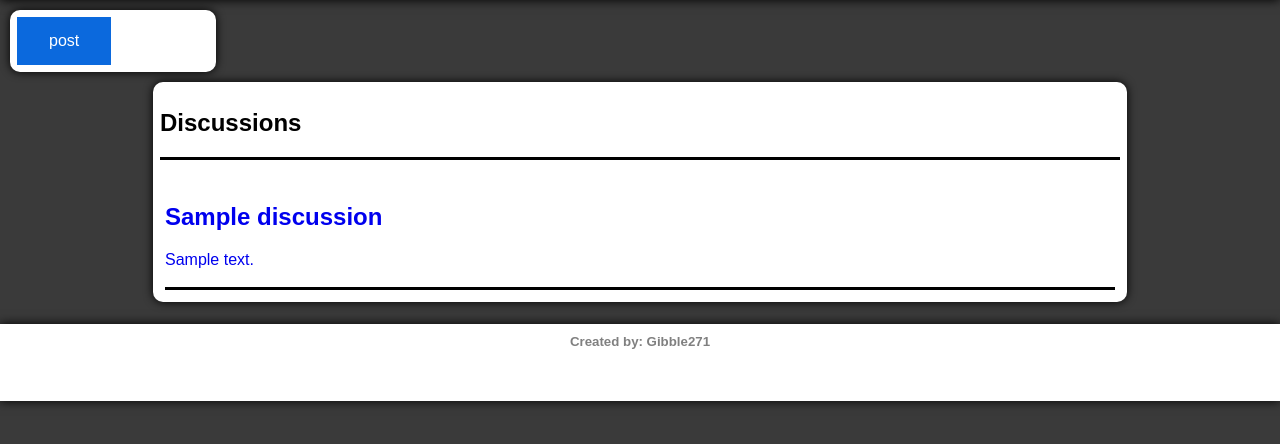
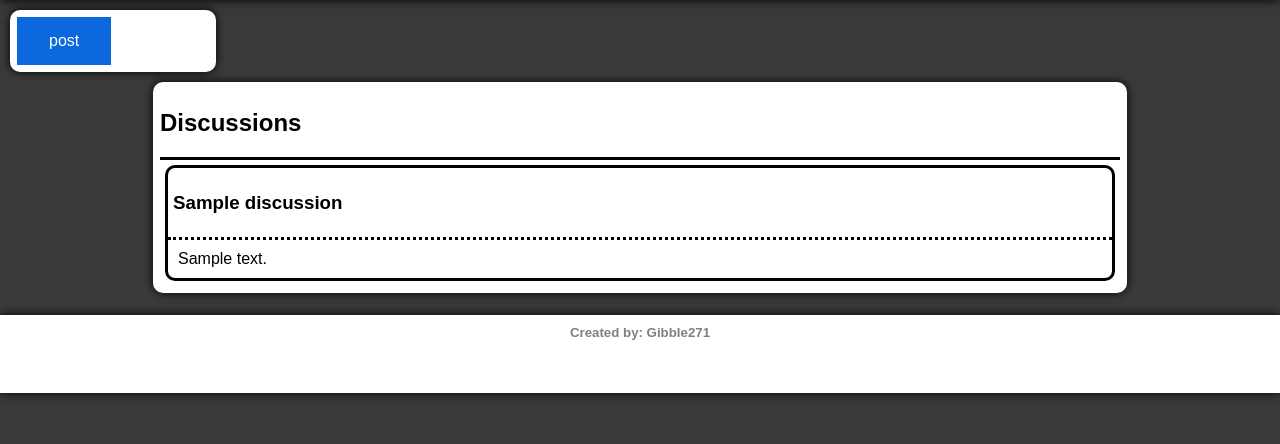
Before and after one commit to Gibble271/Blog_flask_1, a Flask app: page /view/community/1 in a window 1280 px wide. Shown: the part 38-482 px from the top of the page. Run offline with Flask 2, Linux system fonts and the light colour scheme; tables that the repository leaves empty hold one stand-in row (values such as "Sample post").

Commit message:
update the design for the discussion.

```diff
--- a/blog/static/css/main.css
+++ b/blog/static/css/main.css
@@ -87,8 +87,6 @@ body{
     margin-top: 10px;
 }
 
-
-
 .extra-info{
     border-top: solid;
     color: gray;
@@ -168,22 +166,26 @@ nav {
 
 .post{
     border-bottom: solid;
+    border: solid;
+    border-radius: 10px;
     margin: 5px;
-
 }
 
 .post a {
     text-decoration-line: none;
-    padding: 10px;
-}
-
-.post a header{
-
+    color: black;
 }
 
 .post:hover{
     background-color: #0b69dd;
+}
 
+.post-title {
+    border-bottom: dotted;
+    padding:5px;
+}
+.post-content {
+    padding: 10px;
 }
 
 section {
--- a/blog/templates/_discussion.html
+++ b/blog/templates/_discussion.html
@@ -1,2 +1,3 @@
-<div><h2>{{discussion.title}}</h2></div>
-<div>{{discussion.body}}</div>
+
+<div class="post-title"><h3>{{discussion.title}}</h3></div>
+<div class="post-content">{{discussion.body}}</div>
--- a/blog/templates/community_Page.html
+++ b/blog/templates/community_Page.html
@@ -10,6 +10,7 @@
             </header>
         {% for discussion in discussions %}
                 <div class="post">
+                    <!-- add the username so that they can go to the account page of the op -->
                     <a href="{{url_for('viewDiscussion', discussion_id=discussion.id)}}">
                         {% include '_discussion.html' %}
                     </a>
```
